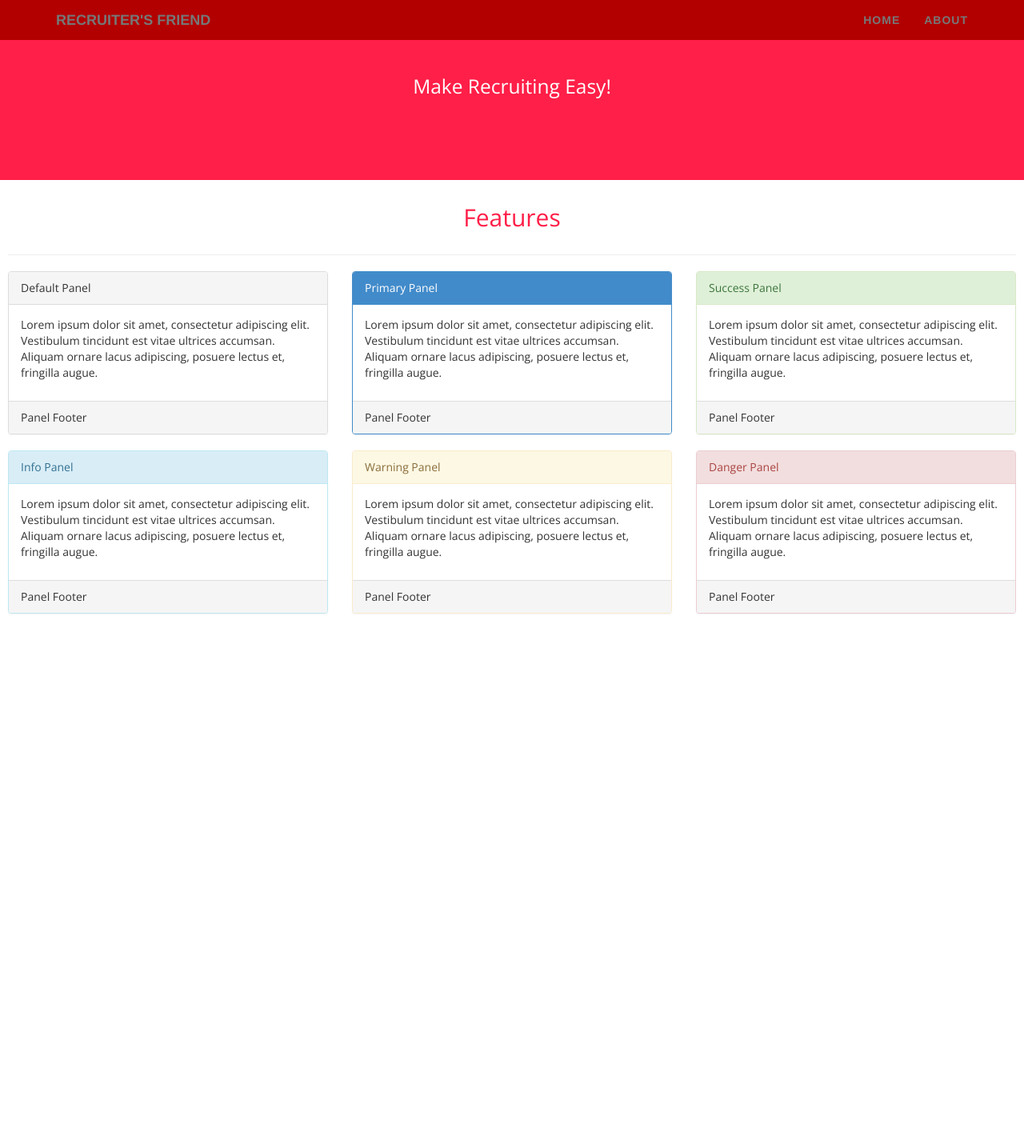
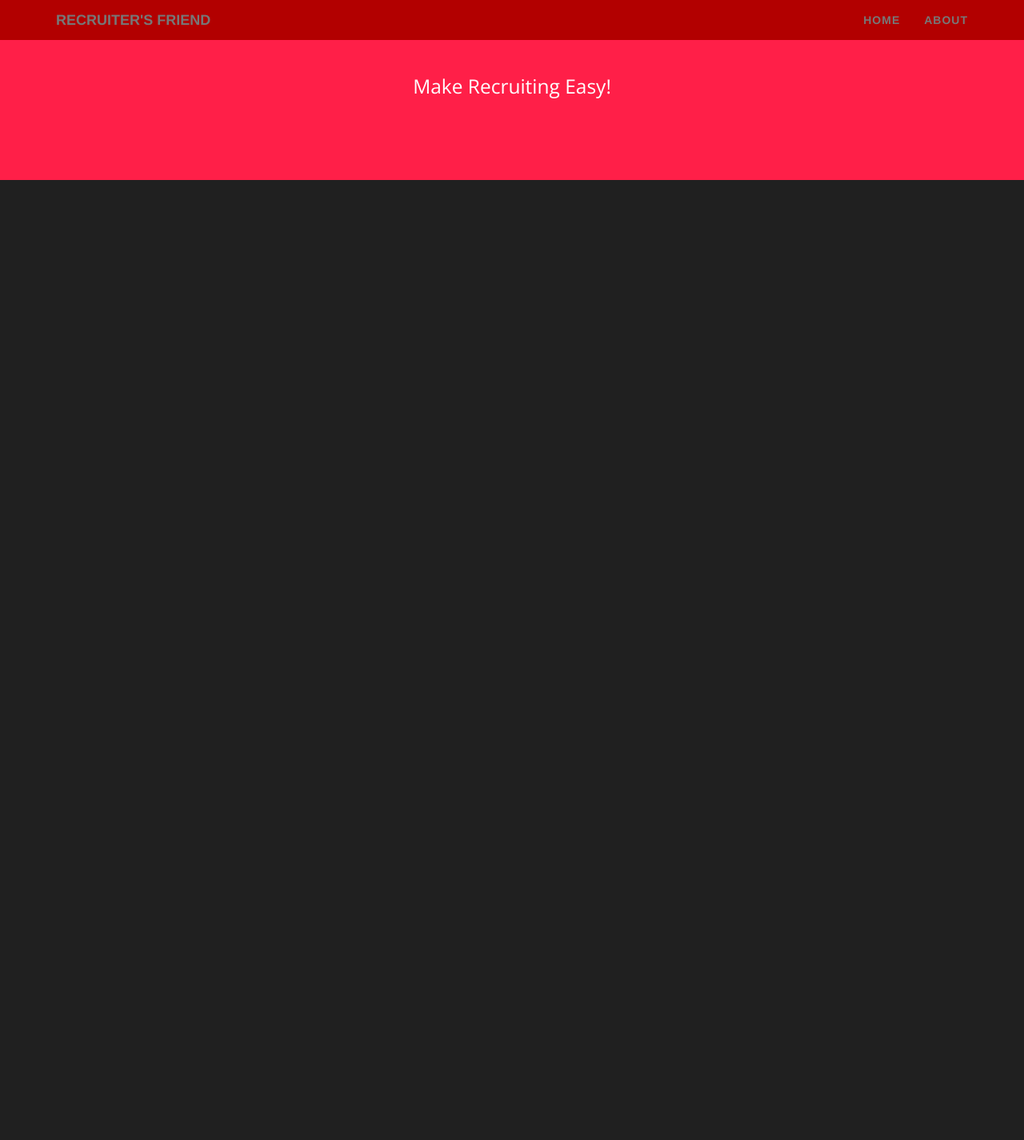
Before and after one commit to tapaswenipathak/Recruiters-Friend, a Django app: template Recruiters_Friend/templates/common/base.html in a window 1280 px wide. Shown: the whole page at 80% size. After the commit the page ends 225 px from the top, so only its background shows below. Run offline with Django 3.2, Linux system fonts and the light colour scheme; the template is opened without the code that fills it, so the values that code supplies are empty; some libraries are stand-ins or nearby versions.

Commit message:
Modified base template to work as base template, added block content

```diff
--- a/Recruiters_Friend/templates/common/base.html
+++ b/Recruiters_Friend/templates/common/base.html
@@ -62,107 +62,9 @@
         </div>
     </header>
     <!-- Header end -->
-
-    <!-- Body Starts -->
-        <div>
-            <div id="page-inner">
-                <div class="row">
-                    <div class="col-md-12">
-                     <h2 style="color:#ff1f48"> <center> Features </center> </h2>
-                    </div>
-                </div>
-                 <!-- /. ROW  -->
-                 <hr />
-
-            <div class="row">
-                <div class="col-md-4 col-sm-4">
-                    <div class="panel panel-default">
-                        <div class="panel-heading">
-                            Default Panel
-                        </div>
-                        <div class="panel-body">
-                            <p>Lorem ipsum dolor sit amet, consectetur adipiscing elit. Vestibulum tincidunt est vitae ultrices accumsan. Aliquam ornare lacus adipiscing, posuere lectus et, fringilla augue.</p>
-                        </div>
-                        <div class="panel-footer">
-                            Panel Footer
-                        </div>
-                    </div>
-                </div>
-                <div class="col-md-4 col-sm-4">
-                    <div class="panel panel-primary">
-                        <div class="panel-heading">
-                            Primary Panel
-                        </div>
-                        <div class="panel-body">
-                            <p>Lorem ipsum dolor sit amet, consectetur adipiscing elit. Vestibulum tincidunt est vitae ultrices accumsan. Aliquam ornare lacus adipiscing, posuere lectus et, fringilla augue.</p>
-                        </div>
-                        <div class="panel-footer">
-                            Panel Footer
-                        </div>
-                    </div>
-                </div>
-                <div class="col-md-4 col-sm-4">
-                    <div class="panel panel-success">
-                        <div class="panel-heading">
-                            Success Panel
-                        </div>
-                        <div class="panel-body">
-                            <p>Lorem ipsum dolor sit amet, consectetur adipiscing elit. Vestibulum tincidunt est vitae ultrices accumsan. Aliquam ornare lacus adipiscing, posuere lectus et, fringilla augue.</p>
-                        </div>
-                        <div class="panel-footer">
-                            Panel Footer
-                        </div>
-                    </div>
-                </div>
-            </div>
-                   <!-- /. ROW  -->
-            <div class="row">
-                <div class="col-md-4 col-sm-4">
-                    <div class="panel panel-info">
-                        <div class="panel-heading">
-                            Info Panel
-                        </div>
-                        <div class="panel-body">
-                            <p>Lorem ipsum dolor sit amet, consectetur adipiscing elit. Vestibulum tincidunt est vitae ultrices accumsan. Aliquam ornare lacus adipiscing, posuere lectus et, fringilla augue.</p>
-                        </div>
-                        <div class="panel-footer">
-                            Panel Footer
-                        </div>
-                    </div>
-                </div>
-                <div class="col-md-4 col-sm-4">
-                    <div class="panel panel-warning">
-                        <div class="panel-heading">
-                            Warning Panel
-                        </div>
-                        <div class="panel-body">
-                            <p>Lorem ipsum dolor sit amet, consectetur adipiscing elit. Vestibulum tincidunt est vitae ultrices accumsan. Aliquam ornare lacus adipiscing, posuere lectus et, fringilla augue.</p>
-                        </div>
-                        <div class="panel-footer">
-                            Panel Footer
-                        </div>
-                    </div>
-                </div>
-                <div class="col-md-4 col-sm-4">
-                    <div class="panel panel-danger">
-                        <div class="panel-heading">
-                            Danger Panel
-                        </div>
-                        <div class="panel-body">
-                            <p>Lorem ipsum dolor sit amet, consectetur adipiscing elit. Vestibulum tincidunt est vitae ultrices accumsan. Aliquam ornare lacus adipiscing, posuere lectus et, fringilla augue.</p>
-                        </div>
-                        <div class="panel-footer">
-                            Panel Footer
-                        </div>
-                    </div>
-                </div>
-            </div>
+        {% block content %} {% endblock %}
     </div>
-             <!-- /. PAGE INNER  -->
-            </div>
-         <!-- /. PAGE WRAPPER  -->
-        </div>
-     <!-- /. WRAPPER  -->
+     <!-- full body ends  -->
     <!-- SCRIPTS -AT THE BOTOM TO REDUCE THE LOAD TIME-->
     <!-- JQUERY SCRIPTS -->
     <script src="{% static "js/jquery-1.10.2.js"%}"></script>
```
